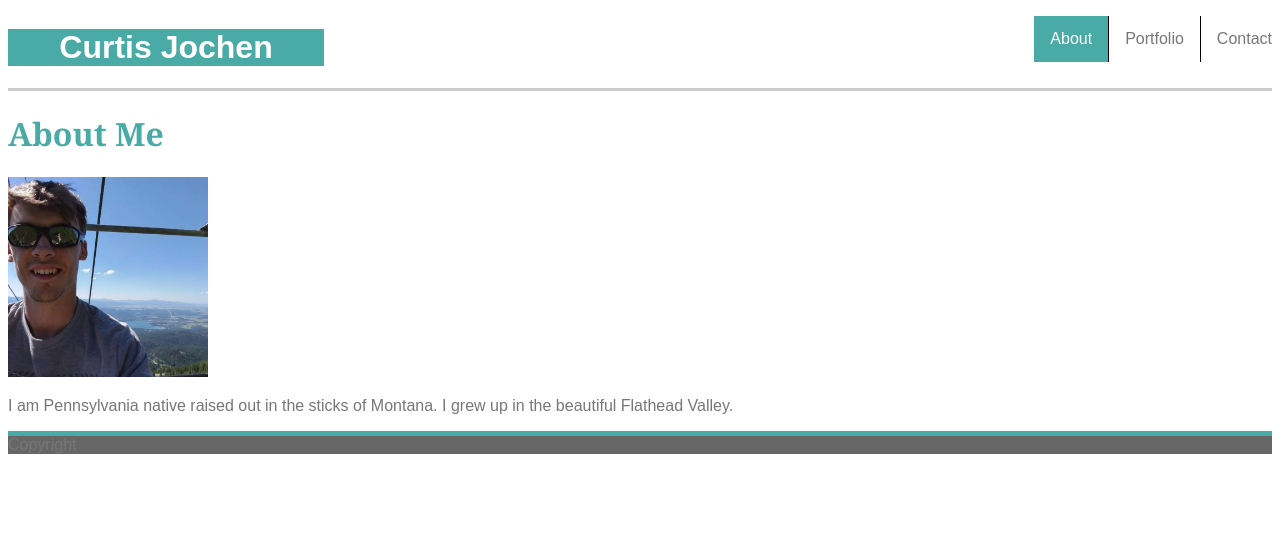
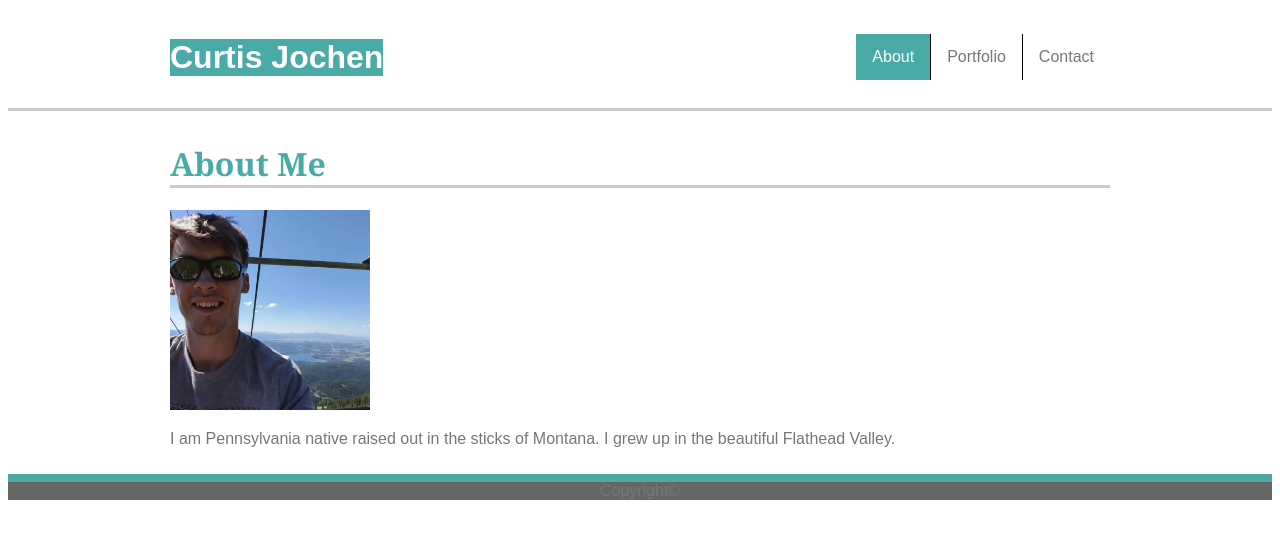
Before and after one commit to Cjochen2/Basic-Portfolio, a plain HTML site: page index.html in a window 1280 px wide. Drawn offline with Linux system fonts and the light colour scheme.

Commit message:
Fixed the nav bar so that it would line up correctly with the content.

```diff
--- a/assets/css/style.css
+++ b/assets/css/style.css
@@ -11,7 +11,8 @@ header {
 
 footer {
     background-color: #666666;
-    border-top: 5px solid #4aaaa5;
+    border-top: 8px solid #4aaaa5;
+    text-align: center;
 }
 
 body {
@@ -22,9 +23,6 @@ body {
 
 ul {
     list-style: none;
-    position: fixed;
-    top: 0;
-    width: 100%;
 }
 
 li {
@@ -44,17 +42,30 @@ li a{
     text-decoration: none;
 }
 
+li a:hover {
+    background-color: #555;
+    color: white;
+}
+
 #name{
     float: left;
     text-align: center;
     color: #ffffff;
     background-color: #4aaaa5;
-    width: 25%;
+}
+
+.content{
+    max-width: 960px;
+    margin: auto;
+    padding: 10px;
 }
 
 .headings{
     color: #4aaaa5;
     font-family: 'Georgia', Times, Times New Roman, serif;
+    border-bottom: solid #cccccc;
+    background-color: #ffffff;
+
 }
 
 .clearfix::after {
--- a/index.html
+++ b/index.html
@@ -1,5 +1,6 @@
 <!DOCTYPE html>
 <html lang="en">
+
 <head>
     <meta charset="UTF-8">
     <meta name="viewport" content="width=device-width, initial-scale=1.0">
@@ -7,15 +8,15 @@
     <link rel="stylesheet" href="assets/css/style.css">
     <title>My Portfolio</title>
 </head>
+
 <body>
-
     <header>
-
-    <h1 id="name">Curtis Jochen</h1>
+        <div class="content">
+        <h1 id="name">
+            Curtis Jochen
+        </h1>
 
         <nav class="clearfix">
-
-
 
             <ul>
                 <li><a href="contact.html">Contact</a></li>
@@ -25,16 +26,17 @@
             </ul>
 
         </nav>
-
+        </div>
     </header>
 
-    <div>
+    <div class="content">
 
         <h1 class="headings">About Me</h1>
 
         <img src="assets/images/Profile Pic.jpg" alt="Profile Pic" width="200px" height="200px">
         <div>
-            <p>I am Pennsylvania native raised out in the sticks of Montana. I grew up in the beautiful Flathead Valley.</p>
+            <p>I am Pennsylvania native raised out in the sticks of Montana. I grew up in the beautiful Flathead Valley.
+            </p>
         </div>
 
     </div>
@@ -42,6 +44,7 @@
 </body>
 
 <footer>
-    Copyright
+    Copyright©
 </footer>
+
 </html>
```
Lines whose indentation alone changed are shown as unchanged.
